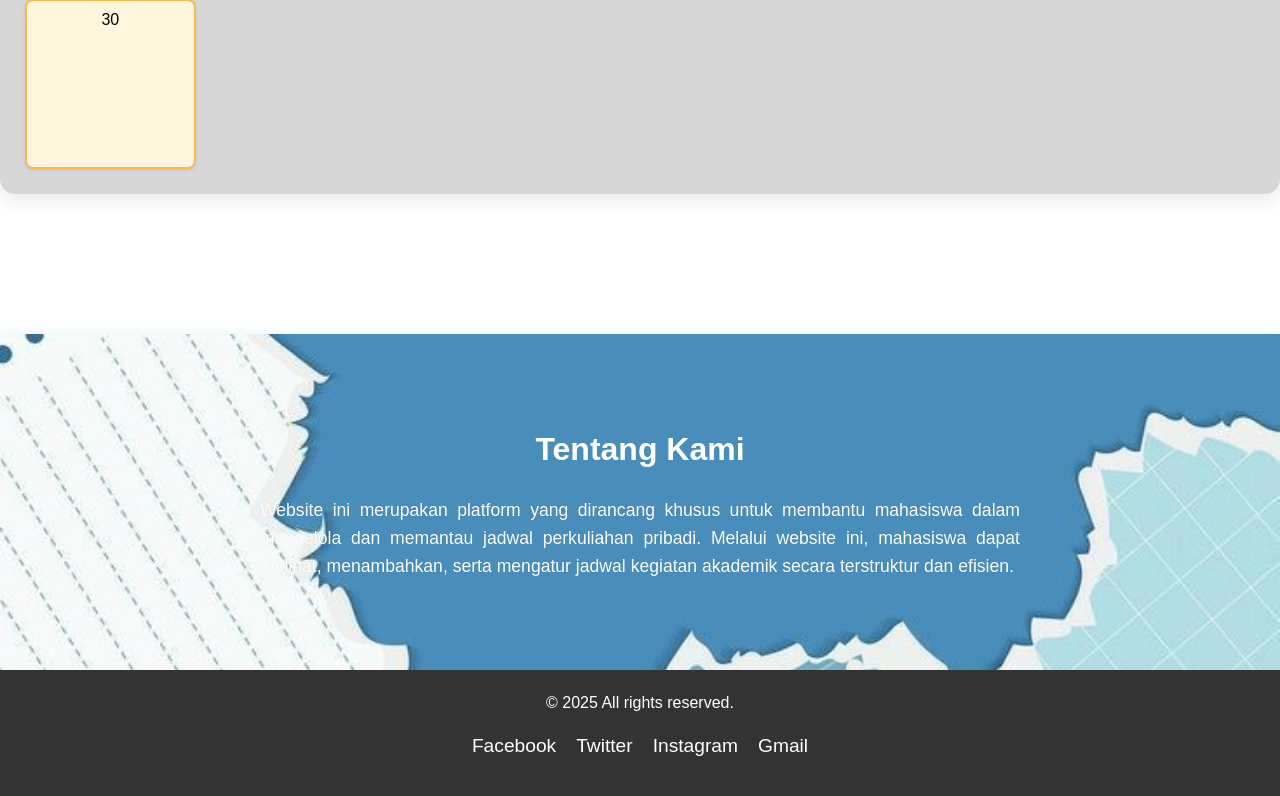
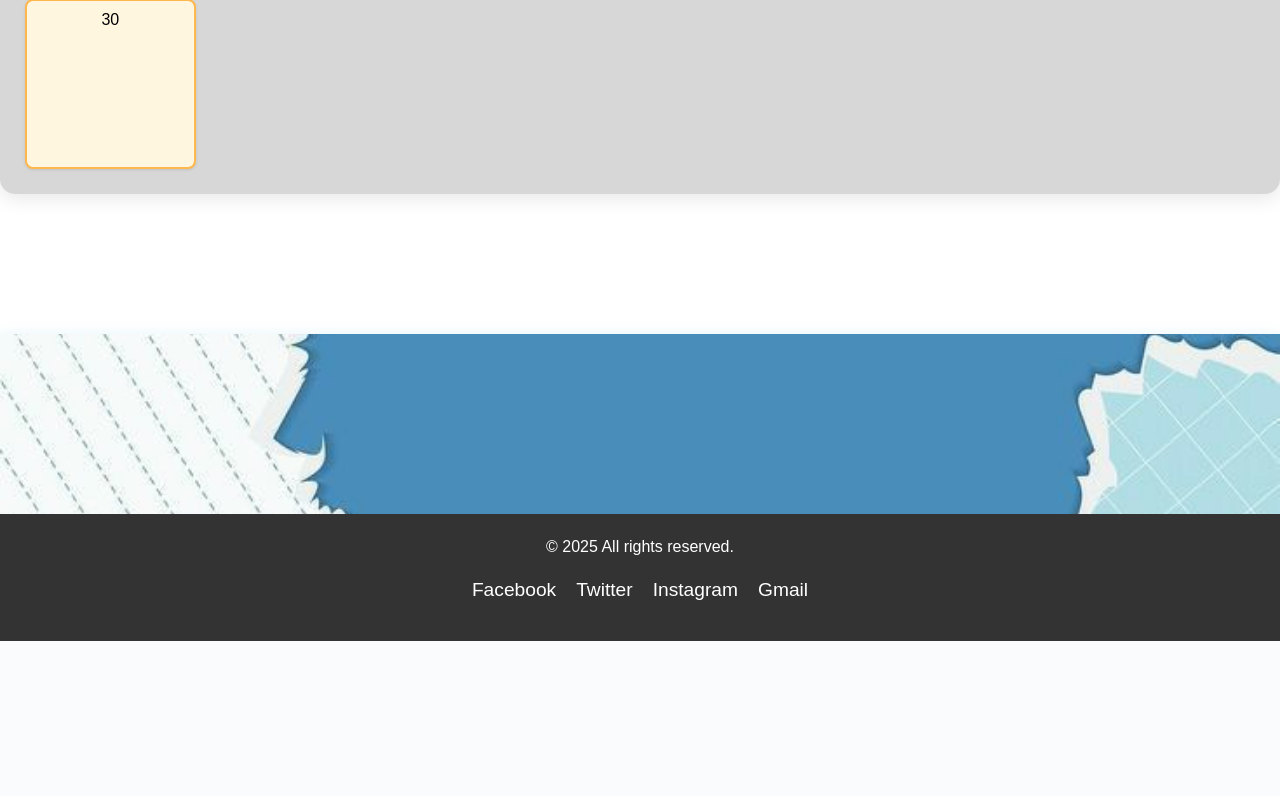
Before and after one commit to MLuthfiCA/PBL-Kalender, a PHP site: page /home_page.php in a window 1280 px wide. Shown: the part 3260-4056 px from the top of the page. After the commit the page ends 3901 px from the top, so only its background shows below. Run offline with PHP 8.4, Linux system fonts and the light colour scheme; the visitor is signed in with stand-in values (Sample User, id 1); data that the repository does not hold is empty.

Commit message:
mengganti tampilan footer (about)

```diff
--- a/Front End PBL/HTML/home_page.php
+++ b/Front End PBL/HTML/home_page.php
@@ -172,13 +172,8 @@ if (isset($_POST["logout"])) {
 
     <section id="tentang" class="about">
         <div class="container">
-            <h2>Tentang Kami</h2>
-            <p class="tebal-jelas">
-                Website ini merupakan platform yang dirancang khusus untuk membantu
-                mahasiswa dalam mengelola dan memantau jadwal perkuliahan pribadi.
-                Melalui website ini, mahasiswa dapat melihat, menambahkan, serta
-                mengatur jadwal kegiatan akademik secara terstruktur dan efisien.
-            </p>
+
+
         </div>
     </section>
 
```
